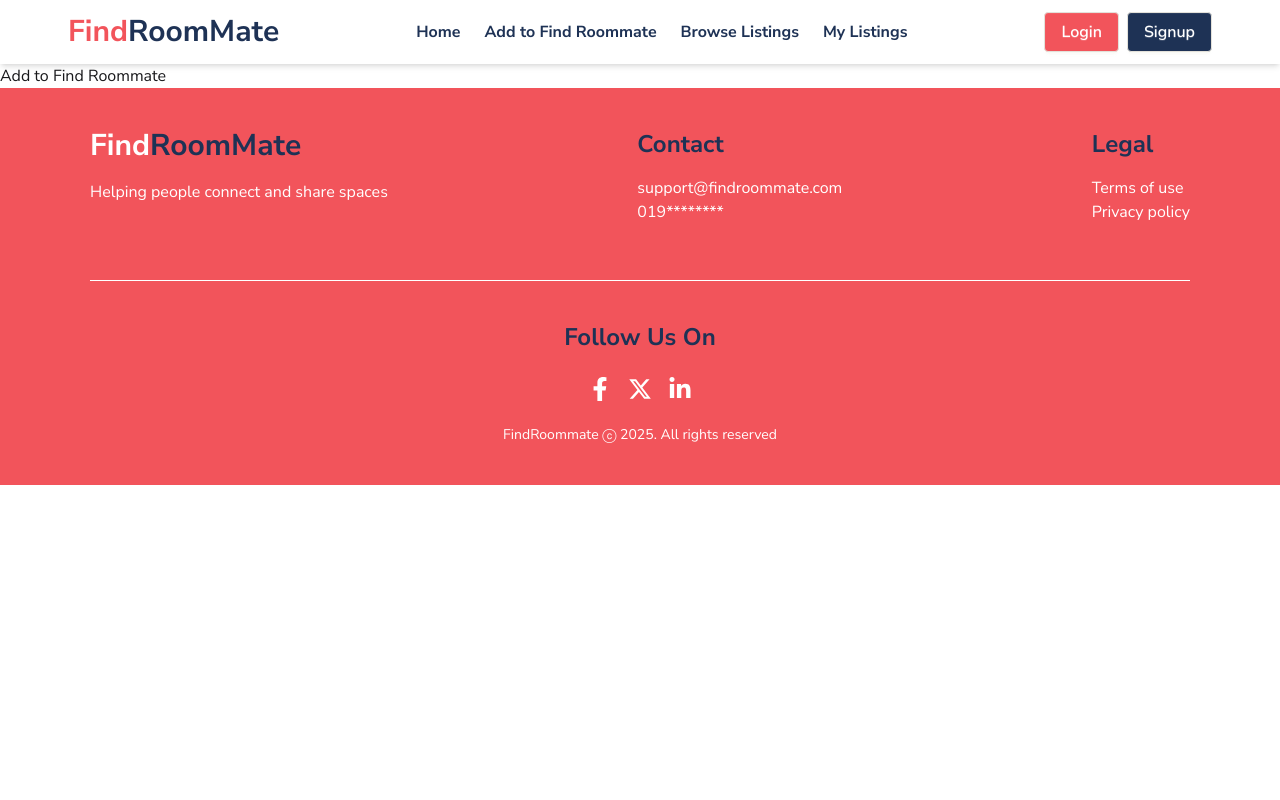
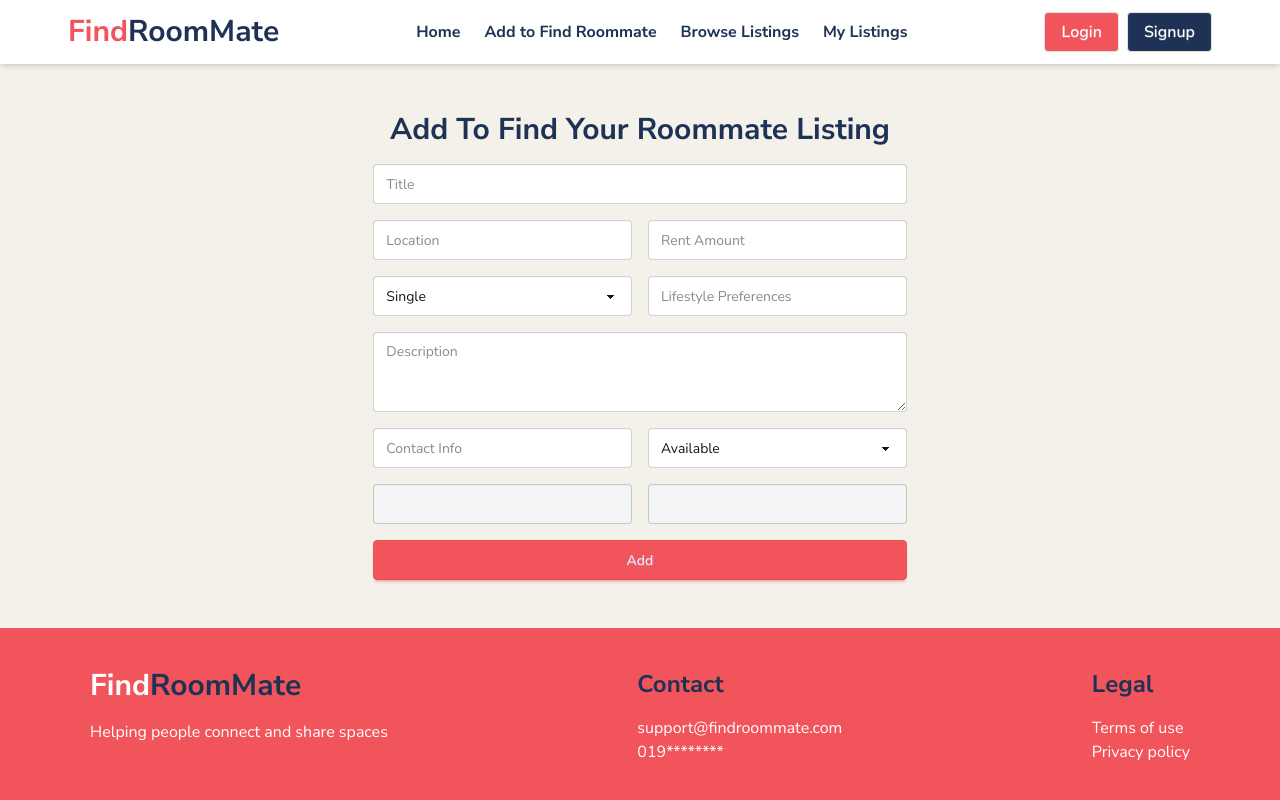
Before and after one commit to Rahima097/find-roommate-client, a React (Vite) app: page /add-listings in a window 1280 px wide. Shown: the top 800 px of the page. Built offline with nearby package versions, Linux system fonts and the light colour scheme.

Commit message:
add to find roommate page design done

```diff
--- a/src/Pages/addToFindRoommate.jsx
+++ b/src/Pages/addToFindRoommate.jsx
@@ -2,8 +2,27 @@ import React from 'react';
 
 const addToFindRoommate = () => {
     return (
-        <div>
-            <h1>Add to Find Roommate</h1>
+        <div className=" mx-auto bg-base-200  py-12">
+            <h2 className="text-3xl font-bold mb-4 text-secondary text-center">Add To Find Your Roommate Listing</h2>
+            <form className="lg:md:w-5/12 w-full mx-auto grid grid-cols-2 gap-4">
+                <input placeholder="Title" className="input input-bordered col-span-2 w-full" required />
+                <input  placeholder="Location" className="input input-bordered w-full" required />
+                <input type="number" placeholder="Rent Amount" className="input input-bordered w-full" required />
+                <select  className="select select-bordered w-full" required>
+                    <option>Single</option>
+                    <option>Shared</option>
+                </select>
+                <input  placeholder="Lifestyle Preferences" className="input input-bordered w-full" required />
+                <textarea  placeholder="Description" className="textarea textarea-bordered col-span-2 w-full" required />
+                <input  placeholder="Contact Info" className="input input-bordered w-full" required />
+                <select className="select select-bordered w-full">
+                    <option value="available">Available</option>
+                    <option value="not available">Not Available</option>
+                </select>
+                <input className="input input-bordered bg-gray-100 w-full" />
+                <input className="input input-bordered bg-gray-100 w-full"  />
+                <button type="submit" className="btn btn-primary col-span-2">Add</button>
+            </form>
         </div>
     );
 };
```
